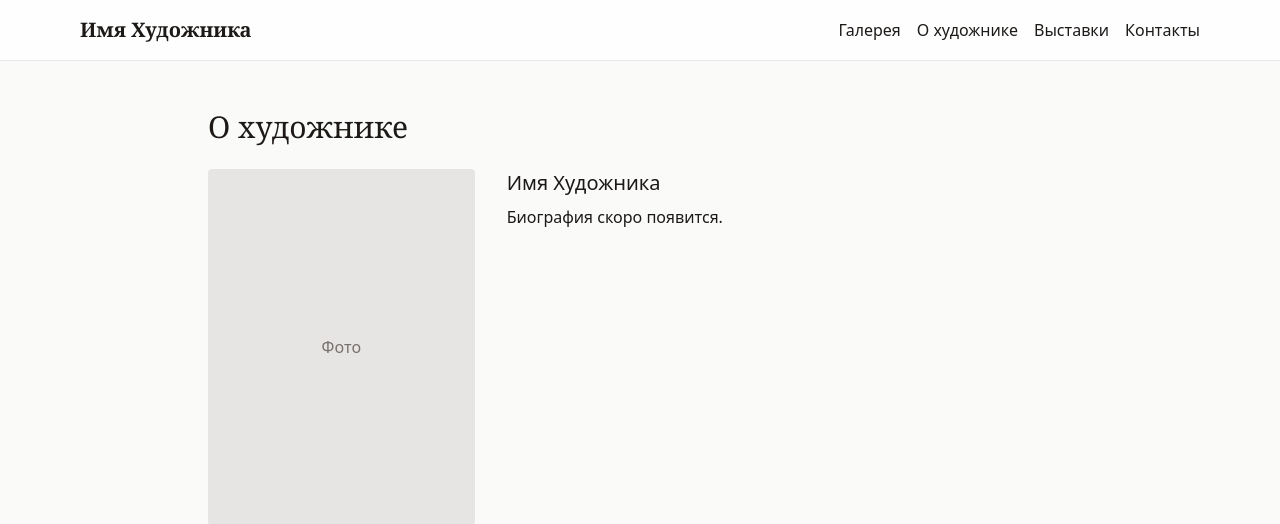
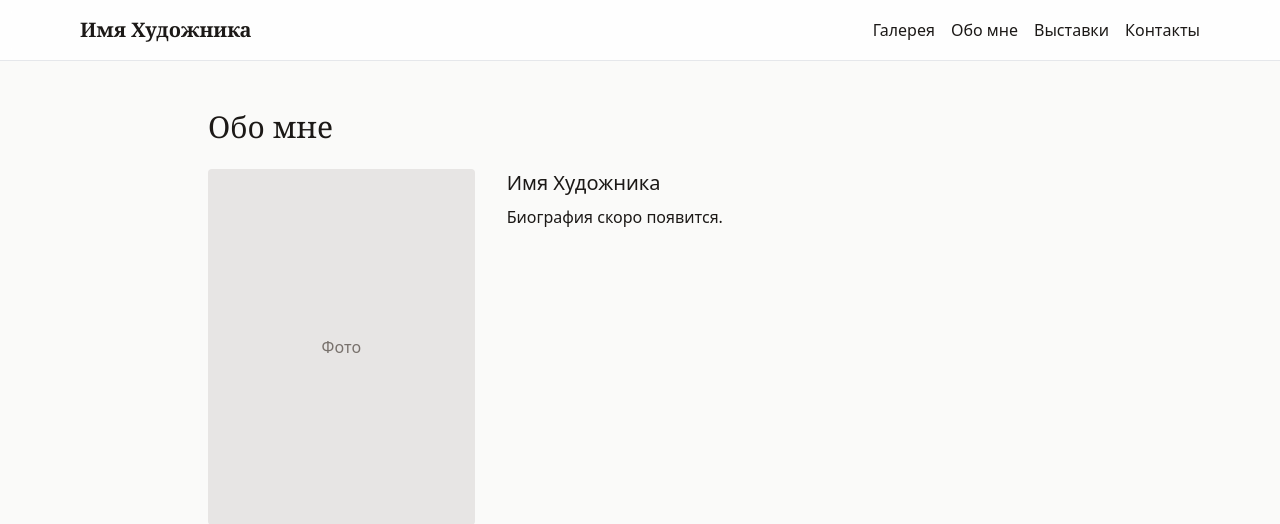
Before and after one commit to Riccaruga/site, a Django app: page /about/ in a window 1280 px wide. Shown: the top 524 px of the page. Run offline with Django 5.2, Linux system fonts and the light colour scheme; data comes from the database, SQL or seed files in the repository; some libraries are stand-ins or nearby versions.

Commit message:
Update artist labels to first person
This change updates the site copy from the impersonal 'О художнике' to the first-person 'Обо мне' across the navigation and profile page, aligning the wording with the artist's personal presentation.

```diff
--- a/templates/base.html
+++ b/templates/base.html
@@ -17,7 +17,7 @@
     </a>
     <div class="flex gap-4 text-sm md:text-base">
       <a href="{% url 'gallery:list' %}" class="hover:underline">Галерея</a>
-      <a href="{% url 'core:about' %}" class="hover:underline">О художнике</a>
+      <a href="{% url 'core:about' %}" class="hover:underline">Обо мне</a>
       <a href="{% url 'exhibitions:list' %}" class="hover:underline">Выставки</a>
       <a href="{% url 'core:contacts' %}" class="hover:underline">Контакты</a>
     </div>
--- a/templates/core/about.html
+++ b/templates/core/about.html
@@ -1,8 +1,8 @@
 {% extends "base.html" %}
-{% block title %}О художнике — {{ profile.name }}{% endblock %}
+{% block title %}Обо мне — {{ profile.name }}{% endblock %}
 {% block content %}
 <section class="max-w-4xl mx-auto px-4 py-12">
-  <h1 class="text-3xl font-serif mb-6">О художнике</h1>
+  <h1 class="text-3xl font-serif mb-6">Обо мне</h1>
   <div class="grid md:grid-cols-3 gap-8">
     <div>
       {% if profile.photo %}
--- a/templates/core/home.html
+++ b/templates/core/home.html
@@ -8,7 +8,7 @@
       <p class="text-lg text-stone-600 mb-6">{% if profile and profile.statement %}{{ profile.statement|truncatewords:30 }}{% else %}Живопись — пейзажи, портреты, натюрморты.{% endif %}</p>
       <div class="flex gap-3">
         <a href="{% url 'gallery:list' %}" class="bg-stone-900 text-white px-6 py-3 rounded hover:bg-stone-700">Смотреть галерею</a>
-        <a href="{% url 'core:about' %}" class="border px-6 py-3 rounded hover:bg-stone-100">О художнике</a>
+        <a href="{% url 'core:about' %}" class="border px-6 py-3 rounded hover:bg-stone-100">Обо мне</a>
       </div>
     </div>
     <div>
```
